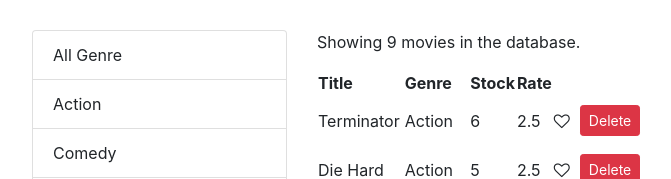
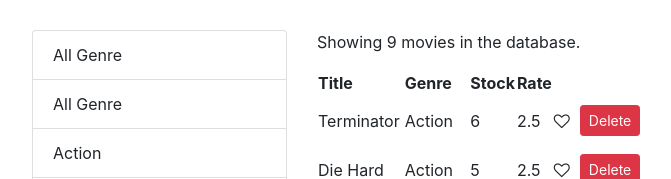
Before and after one commit to nytaoxu/react_practice, a React (Create React App) app: page / in a window 1280 px wide. Shown: the top 179 px of the page, without its empty margins (53-724 px from the left). Built offline with nearby package versions, Linux system fonts and the light colour scheme.

Commit message:
02:27pm 03/20/2019 both solutions

```diff
--- a/src/components/movies.jsx
+++ b/src/components/movies.jsx
@@ -19,7 +19,13 @@ export default class Movies extends Component {
   componentDidMount() {
     this.setState({
       movies: MovieService.getMovies(),
-      genres: GenreService.getGenres()
+      genres: [
+        {
+          name: "All Genre",
+          _id: ""
+        },
+        ...GenreService.getGenres()
+      ]
     });
   }
 
@@ -64,11 +70,17 @@ export default class Movies extends Component {
         pageSize: 4
       };
     */
-    this.setState({
-      selectedGenre: genre,
-      currentPage: 1
-    });
-    console.log();
+    if (genre && genre.name === "All Genre") {
+      this.setState({
+        selectedGenre: null,
+        currentPage: 1
+      });
+    } else {
+      this.setState({
+        selectedGenre: genre,
+        currentPage: 1
+      });
+    }
   };
   render() {
     if (this.state.movies.length === 0) {
```
